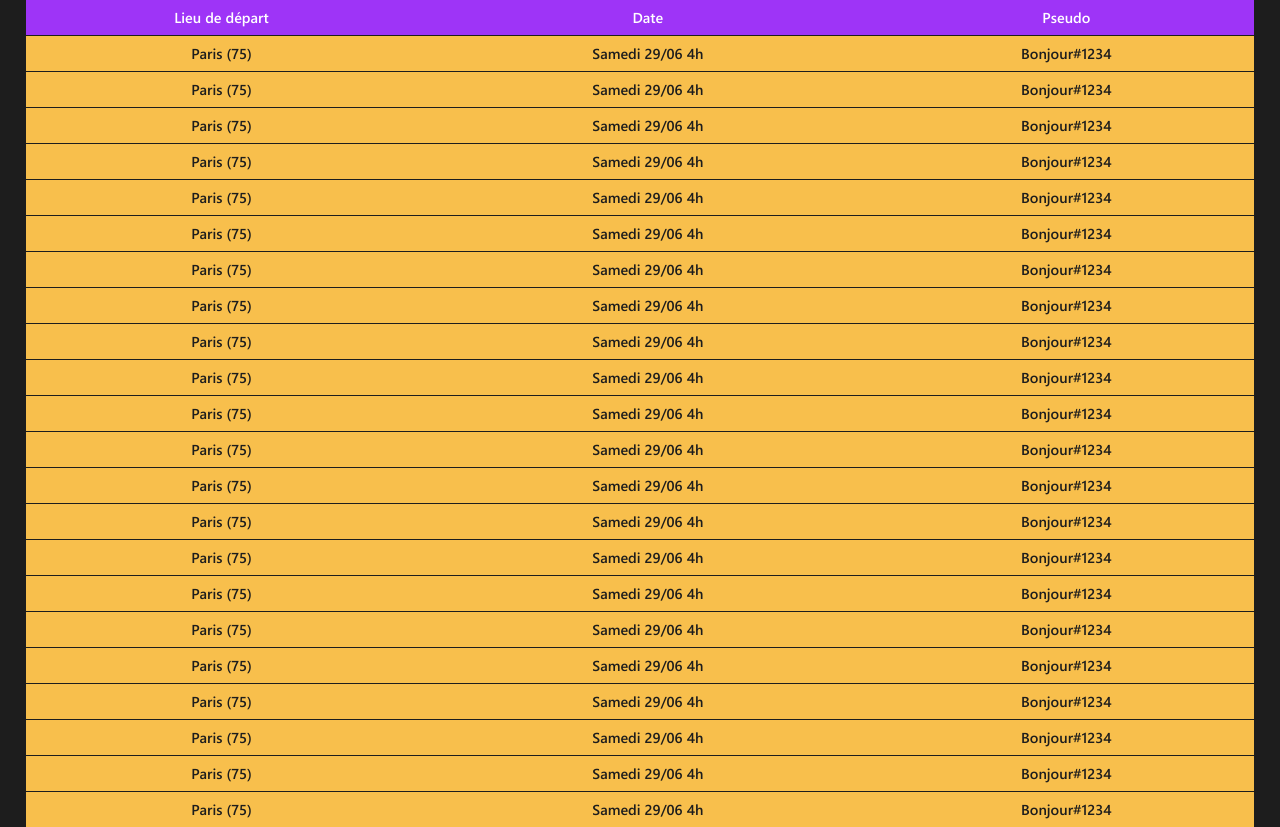
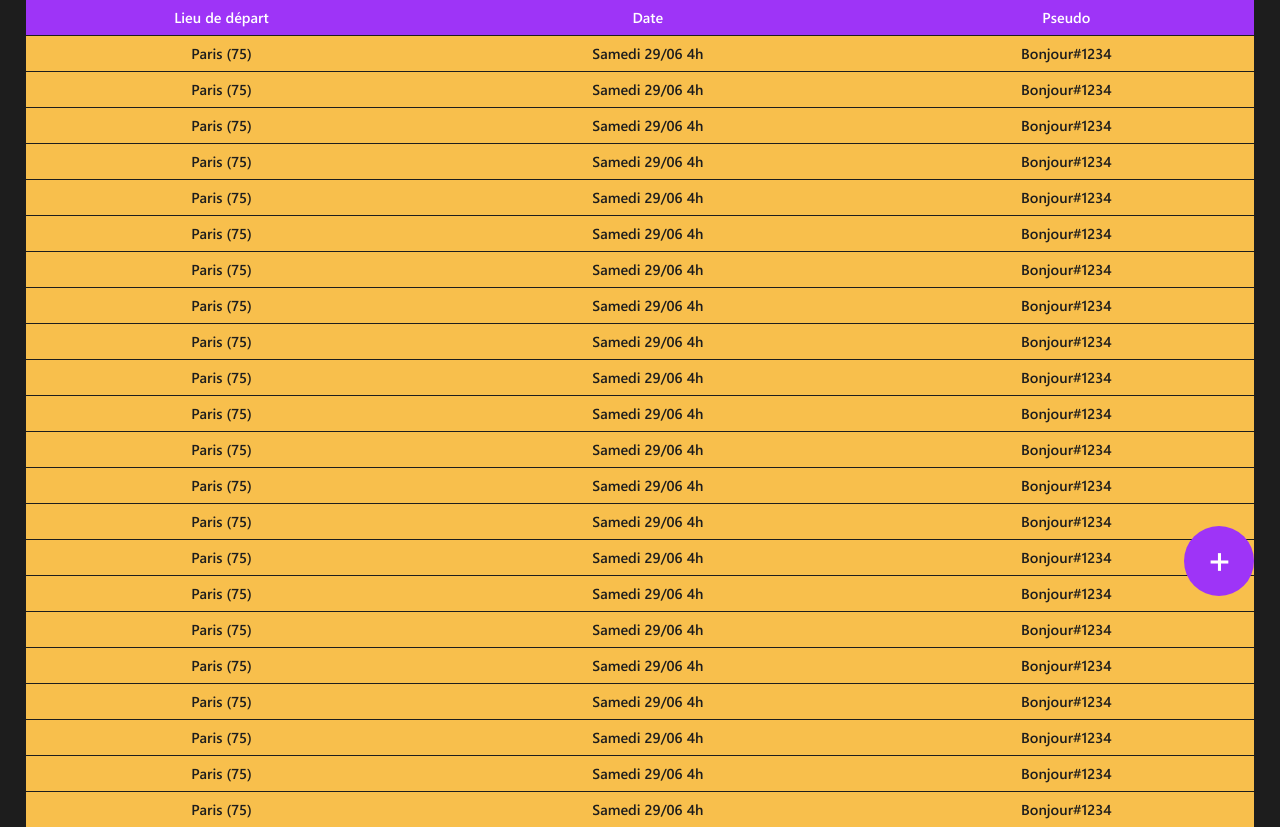
Before and after one commit to LilianLem/carpool-planner, a PHP site: page /carpool-list.html in a window 1280 px wide. Shown: the part 140-967 px from the top of the page. Run offline with PHP 8.4, Linux system fonts and the light colour scheme.

Commit message:
carpool-list.html - Bouton d'ajout de trajet
Bouton statique pour le moment

```diff
--- a/carpool-list.html
+++ b/carpool-list.html
@@ -162,6 +162,8 @@
 				</tr>
 
 			</table>
+
+			<div id="add-button"><p>+</p></div>
 		</main>
 
 		<footer>
--- a/static/css/style.css
+++ b/static/css/style.css
@@ -111,6 +111,28 @@ main table th, main table td
 	padding: 10px 0;
 }
 
+main #add-button
+{
+	display: flex;
+	align-items: center;
+	position: fixed;
+	bottom: 8%;
+	right: 2%;
+	width: 70px;
+	height: 70px;
+	background-color: #9e34f7;
+	border-radius: 1000px;
+}
+
+main #add-button p
+{
+	font-size: 2.5rem;
+	text-align: center;
+	margin: 0 auto;
+	position: relative;
+	bottom: 2px;
+}
+
 footer
 {
 	display: flex;
```
